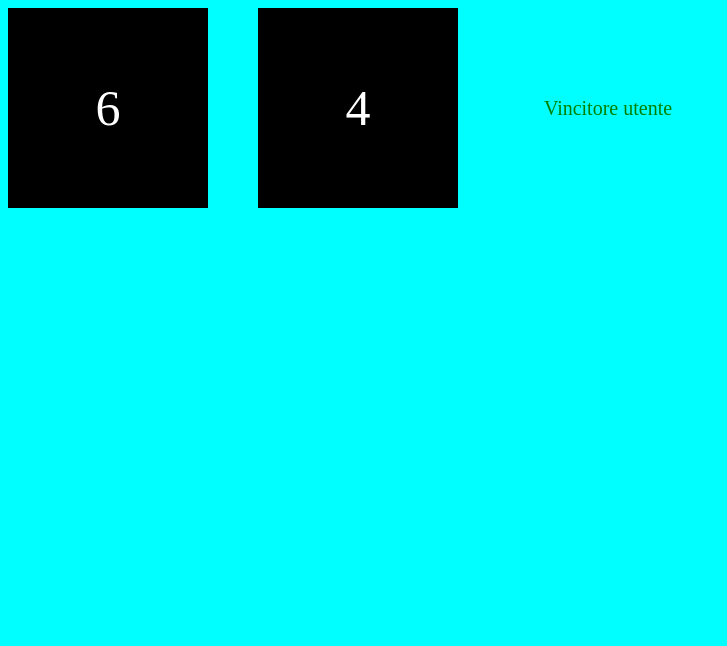
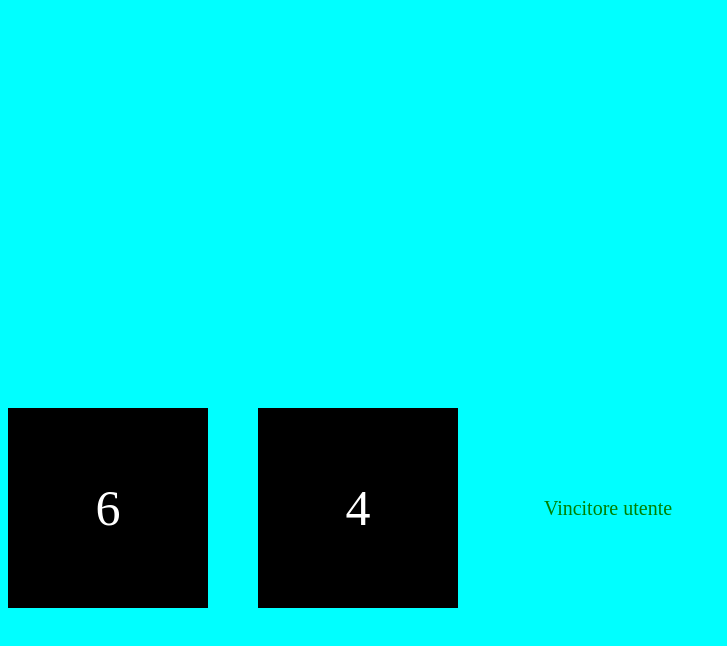
Before and after one commit to Nali1919/js-mail-dadi, a plain HTML site: page index.html in a window 1280 px wide. Shown: the whole page, without its empty margins (0-727 px from the left). Drawn offline with Linux system fonts and the light colour scheme.

Commit message:
Modifiche generali

```diff
--- a/css/style.css
+++ b/css/style.css
@@ -16,6 +16,7 @@ body {
     justify-content: center;
     align-items: center;
     font-size: 50px;
+    margin-top: 400px;
 }
 
 #pc {
@@ -27,6 +28,7 @@ body {
     justify-content: center;
     align-items: center;
     font-size: 50px;
+    margin-top: 400px;
 }
 
 #risultato {
@@ -37,6 +39,6 @@ body {
     justify-content: center;
     align-items: center;
     font-size: 20px;
-
+    margin-top: 400px;
 
 }
--- a/js/script.js
+++ b/js/script.js
@@ -11,7 +11,6 @@ const numeroPc = Math.floor(Math.random() * 6) +1;
 console.log(numeroPc)
 
 document.getElementById('pc').innerHTML = numeroPc
-
 
 const risultato = document.getElementById('risultato')
 
```
